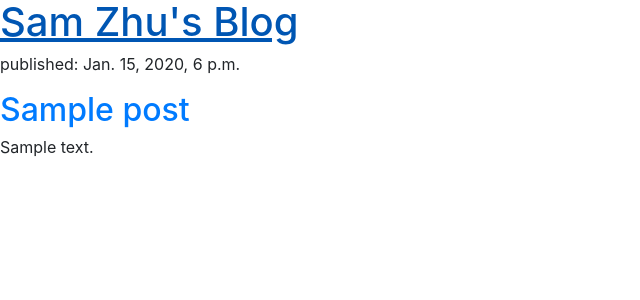
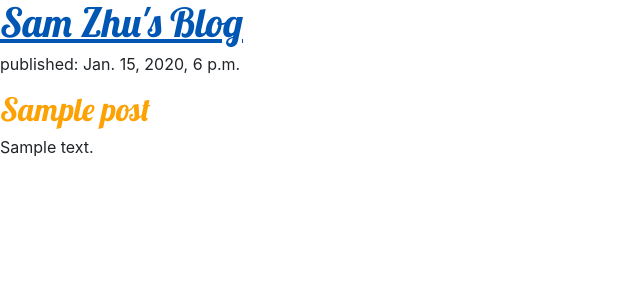
Before and after one commit to lbias/myblog, a Django app: template blog/templates/blog/post_list.html in a window 1280 px wide. Shown: the top 300 px of the page, without its empty margins (0-640 px from the left). Run offline with Django 3.2, Linux system fonts and the light colour scheme; the template is opened without the code that fills it: values that come from a table or form of the project are taken from there, others are empty; tables that the repository leaves empty hold one stand-in row (values such as "Sample post"); some libraries are stand-ins or nearby versions.

Commit message:
css blog

```diff
--- /dev/null
+++ b/blog/static/css/blog.css
@@ -0,0 +1,4 @@
+h1, h2, a {
+    color: #FCA205;
+    font-family: 'Lobster';
+}
--- a/blog/templates/blog/post_list.html
+++ b/blog/templates/blog/post_list.html
@@ -1,7 +1,10 @@
+{% load staticfiles %}
 <html>
   <head>
+    <title>Sam's blog</title>
     <link rel="stylesheet" href="https://maxcdn.bootstrapcdn.com/bootstrap/4.0.0-beta/css/bootstrap.min.css" integrity="sha384-/Y6pD6FV/Vv2HJnA6t+vslU6fwYXjCFtcEpHbNJ0lyAFsXTsjBbfaDjzALeQsN6M" crossorigin="anonymous">
-    <title>Sam's blog</title>
+    <link href="//fonts.googleapis.com/css?family=Lobster&subset=latin,latin-ext" rel="stylesheet" type="text/css">
+    <link rel="stylesheet" href="{% static 'css/blog.css' %}">
   </head>
   <body>
     <div>
```
Also changed, not shown: images/p8.png (added).
